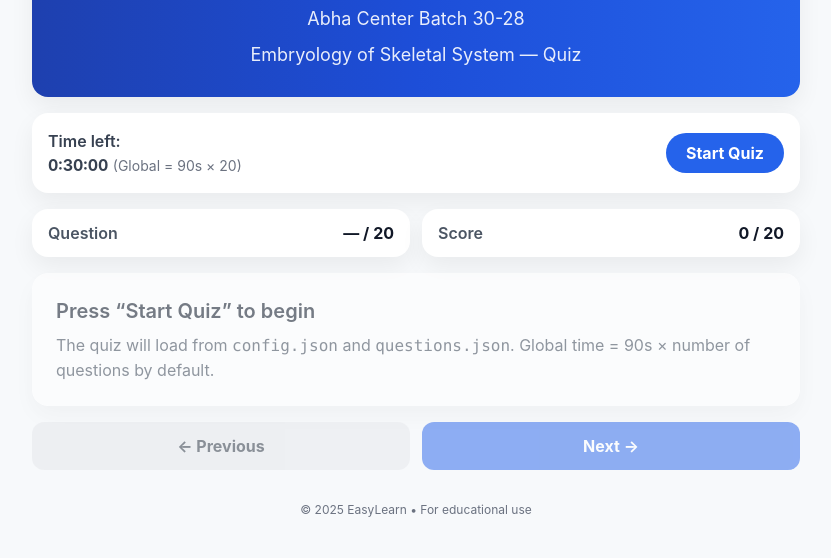
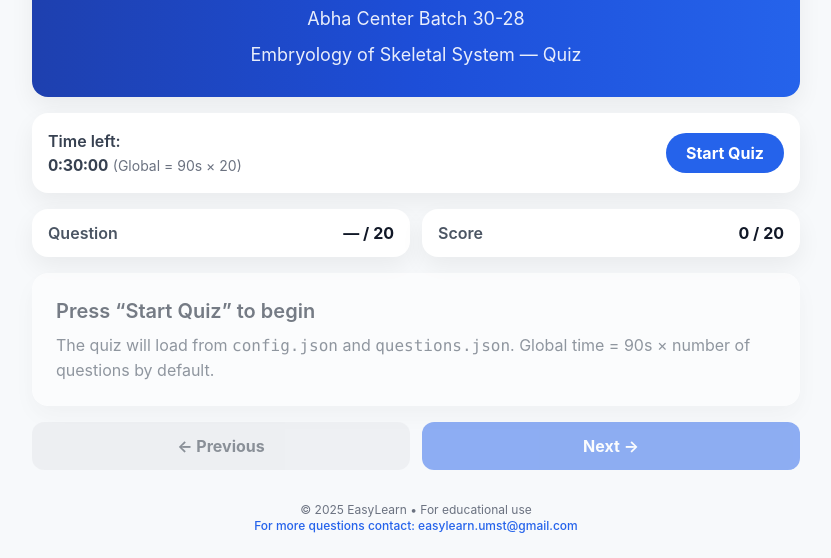
Before and after one commit to ELrarnAcademy/MSK-Embyro-Quiz, a plain HTML site: page index.html in a window 1280 px wide. Shown: the part 267-825 px from the top of the page, without its empty margins (224-1055 px from the left). Drawn offline with nearby package versions, Linux system fonts and the light colour scheme.

Commit message:
Update index.html

```diff
--- a/index.html
+++ b/index.html
@@ -123,8 +123,11 @@
 
 <!-- ===== FOOTER ===== -->
 <footer class="mt-6 md:mt-8 text-center text-xs text-gray-500">
-  © <span id="year"></span> EasyLearn • For educational use
-</footer>
+  © <span id="year"></span> EasyLearn • For educational use<br>
+  <a href="mailto:easylearn.umst@gmail.com" class="text-blue-600 hover:underline font-medium">
+    For more questions contact: easylearn.umst@gmail.com
+  </a>
+  </footer>
 
 <!-- ================== SCRIPT ================== -->
 <script>
```
